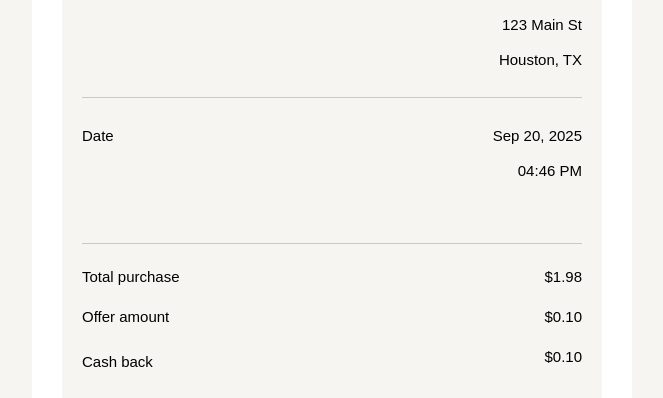
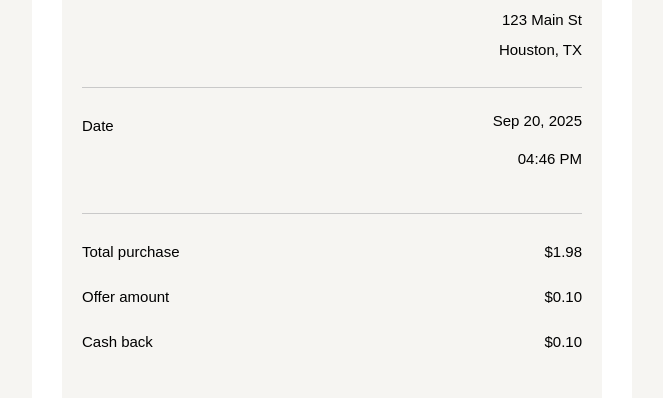
Before and after one commit to Millicenthere/Upside-Transactional-email, a plain HTML site: page index.html in a window 1280 px wide. Shown: the part 690-1088 px from the top of the page, without its empty margins (308-971 px from the left). Drawn offline with Linux system fonts and the light colour scheme.

Commit message:
fixed transaction to tr-td-td-tr

```diff
--- a/index.html
+++ b/index.html
@@ -190,6 +190,7 @@
       </table>
     </div>
     <!--[if mso | IE]></td></tr></table><table align="center" border="0" cellpadding="0" cellspacing="0" class="" role="presentation" style="width:600px;" width="600" bgcolor="#2a8460" ><tr><td style="line-height:0px;font-size:0px;mso-line-height-rule:exactly;"><![endif]-->
+      <!-- Hero -->
     <div style="background:#2a8460;background-color:#2a8460;margin:0px auto;max-width:600px;">
       <table align="center" border="0" cellpadding="0" cellspacing="0" role="presentation" style="background:#2a8460;background-color:#2a8460;width:100%;">
         <tbody>
@@ -253,6 +254,7 @@
     <!-- Middle Section-->
     <!--[if mso | IE]><table align="center" border="0" cellpadding="0" cellspacing="0" class="" role="presentation" style="width:600px;" width="600" bgcolor="#ffffff" ><tr><td style="line-height:0px;font-size:0px;mso-line-height-rule:exactly;"><![endif]-->
     <div style="background:#ffffff;background-color:#ffffff;margin:0px auto;max-width:600px;">
+      <!--Main content-->
       <table align="center" border="0" cellpadding="0" cellspacing="0" role="presentation" style="background:#ffffff;background-color:#ffffff;width:100%;">
         <tbody>
           <tr>
@@ -298,21 +300,41 @@
     </div>
     <!--[if mso | IE]></td></tr></table><table align="center" border="0" cellpadding="0" cellspacing="0" class="" role="presentation" style="width:600px;" width="600" bgcolor="#ffffff" ><tr><td style="line-height:0px;font-size:0px;mso-line-height-rule:exactly;"><![endif]-->
     <div style="background:#ffffff;background-color:#ffffff;margin:0px auto;max-width:600px;">
+      <!--trasaction info-->
       <table align="center" border="0" cellpadding="0" cellspacing="0" role="presentation" style="background:#ffffff;background-color:#ffffff;width:100%;">
         <tbody>
           <tr>
-            <td style="direction:ltr;font-size:0px;padding:0 30px 0px 30px;text-align:center;">
+            <td style="font-size:0px;padding:0 30px 0px 30px">
               <!--[if mso | IE]><table role="presentation" border="0" cellpadding="0" cellspacing="0"><tr><td class="" style="vertical-align:top;width:270px;" ><![endif]-->
-              <div class="mj-column-per-50 mj-outlook-group-fix" style="font-size:0px;text-align:left;direction:ltr;display:inline-block;vertical-align:top;width:100%;">
+              <div style="font-size:0px;direction:ltr;display:inline-block;vertical-align:top;width:100%;">
                 <table border="0" cellpadding="0" cellspacing="0" role="presentation" width="100%">
                   <tbody>
                     <tr>
-                      <td style="background-color:#f6f5f2;vertical-align:top;padding:0px 0px 70px;">
+                      <td style="background-color:#f6f5f2;vertical-align:top;padding:0px 0px 0px;">
                         <table border="0" cellpadding="0" cellspacing="0" role="presentation" style="" width="100%">
                           <tbody>
                             <tr>
-                              <td align="left" style="font-size:0px;padding:0 20px 30px;word-break:break-word;">
+                              <td align="left" style="font-size:0px;padding:0 20px 15px;">
                                 <div style="font-family:Arial, sans-serif;font-size:15px;font-weight:normal;line-height:1;text-align:left;color:black;">Location</div>
+                              </td>
+                               <td align="right" style="font-size:0px;padding:0 20px 15px;">
+                                <div style="font-family:Arial, sans-serif;font-size:15px;font-weight:normal;line-height:1;text-align:right;color:black;">Valero + Circle K</div>
+                              </td>
+                            </tr>
+                            <tr>
+                              <td align="left" style="font-size:0px;padding:0 20px 30px;">
+                                <div style="font-family:Arial, sans-serif;font-size:15px;font-weight:normal;line-height:1;text-align:left;color:black;"></div>
+                              </td>
+                               <td align="right" style="font-size:0px;padding:0 20px 15px;">
+                                <div style="font-family:Arial, sans-serif;font-size:15px;font-weight:normal;line-height:1;text-align:right;color:black;">123 Main St</div>
+                              </td>
+                            </tr>
+                            <tr>
+                              <td align="left" style="font-size:0px;padding:0 20px 30px;">
+                                <div style="font-family:Arial, sans-serif;font-size:15px;font-weight:normal;line-height:1;text-align:left;color:black;"></div>
+                              </td>
+                               <td align="right" style="font-size:0px;padding:0 20px 30px;">
+                                <div style="font-family:Arial, sans-serif;font-size:15px;font-weight:normal;line-height:1;text-align:right;color:black;">Houston, TX</div>
                               </td>
                             </tr>
                           </tbody>
@@ -323,37 +345,7 @@
                 </table>
               </div>
               <!--[if mso | IE]></td><td class="" style="vertical-align:top;width:270px;" ><![endif]-->
-              <div class="mj-column-per-50 mj-outlook-group-fix" style="font-size:0px;text-align:left;direction:ltr;display:inline-block;vertical-align:top;width:100%;">
-                <table border="0" cellpadding="0" cellspacing="0" role="presentation" width="100%">
-                  <tbody>
-                    <tr>
-                      <td style="background-color:#f6f5f2;vertical-align:top;padding:0px 0px 0px;">
-                        <table border="0" cellpadding="0" cellspacing="0" role="presentation" style="" width="100%">
-                          <tbody>
-                            <tr>
-                              <td align="right" style="font-size:0px;padding:0 20px 0px;word-break:break-word;">
-                                <div style="font-family:Arial, sans-serif;font-size:15px;font-weight:normal;line-height:1;text-align:right;color:black;">Valero + Circle K</div>
-                              </td>
-                            </tr>
-                            <tr>
-                              <td align="right" style="font-size:0px;padding:20px 20px 20px;word-break:break-word;">
-                                <div style="font-family:Arial, sans-serif;font-size:15px;font-weight:normal;line-height:1;text-align:right;color:black;">123 Main St</div>
-                              </td>
-                            </tr>
-                            <tr>
-                              <td align="right" style="font-size:0px;padding:0 20px 30px;word-break:break-word;">
-                                <div style="font-family:Arial, sans-serif;font-size:15px;font-weight:normal;line-height:1;text-align:right;color:black;">Houston, TX</div>
-                              </td>
-                            </tr>
-                          </tbody>
-                        </table>
-                      </td>
-                    </tr>
-                  </tbody>
-                </table>
-              </div>
-              <!--[if mso | IE]></td></tr></table><![endif]-->
-            </td>
+           </td>
           </tr>
         </tbody>
       </table>
@@ -365,7 +357,7 @@
           <tr>
             <td style="direction:ltr;font-size:0px;padding:0 30px 0px 30px;text-align:center;">
               <!--[if mso | IE]><table role="presentation" border="0" cellpadding="0" cellspacing="0"><tr><td class="" style="vertical-align:top;width:540px;" ><![endif]-->
-              <div class="mj-column-per-100 mj-outlook-group-fix" style="font-size:0px;text-align:left;direction:ltr;display:inline-block;vertical-align:top;width:100%;">
+              <div style="font-size:0px;direction:ltr;display:inline-block;vertical-align:top;width:100%;">
                 <table border="0" cellpadding="0" cellspacing="0" role="presentation" width="100%">
                   <tbody>
                     <tr>
@@ -400,16 +392,27 @@
           <tr>
             <td style="direction:ltr;font-size:0px;padding:0 30px 0px 30px;text-align:center;">
               <!--[if mso | IE]><table role="presentation" border="0" cellpadding="0" cellspacing="0"><tr><td class="" style="vertical-align:top;width:270px;" ><![endif]-->
-              <div class="mj-column-per-50 mj-outlook-group-fix" style="font-size:0px;text-align:left;direction:ltr;display:inline-block;vertical-align:top;width:100%;">
+              <div style="font-size:0px;text-align:left;direction:ltr;display:inline-block;vertical-align:top;width:100%;">
                 <table border="0" cellpadding="0" cellspacing="0" role="presentation" width="100%">
                   <tbody>
                     <tr>
-                      <td style="background-color:#f6f5f2;vertical-align:top;padding:0px 0px 70px;">
+                      <td style="background-color:#f6f5f2;vertical-align:top;padding:0px 0px 40px;">
                         <table border="0" cellpadding="0" cellspacing="0" role="presentation" style="" width="100%">
                           <tbody>
                             <tr>
+                              <td align="left" style="font-size:0px;padding:10px 20px 0px;word-break:break-word;">
+                                <div style="font-family:Arial, sans-serif;font-size:15px;font-weight:normal;line-height:1;text-align:left;color:black;">Date</div>
+                              </td>
+                                <td align="right" style="font-size:0px;padding:0px 20px 0px;word-break:break-word;">
+                                <div style="font-family:Arial, sans-serif;font-size:15px;font-weight:normal;line-height:1;text-align:right;color:black;">Sep 20, 2025</div>
+                              </td>
+                            </tr>
+                            <tr>
                               <td align="left" style="font-size:0px;padding:10px 20px 30px;word-break:break-word;">
-                                <div style="font-family:Arial, sans-serif;font-size:15px;font-weight:normal;line-height:1;text-align:left;color:black;">Date</div>
+                                <div style="font-family:Arial, sans-serif;font-size:15px;font-weight:normal;line-height:1;text-align:left;color:black;"></div>
+                              </td>
+                              <td align="right" style="font-size:0px;padding:10px 20px 0px;word-break:break-word;">
+                                <div style="font-family:Arial, sans-serif;font-size:15px;font-weight:normal;line-height:1;text-align:right;color:black;">04:46 PM</div>
                               </td>
                             </tr>
                           </tbody>
@@ -420,30 +423,6 @@
                 </table>
               </div>
               <!--[if mso | IE]></td><td class="" style="vertical-align:top;width:270px;" ><![endif]-->
-              <div class="mj-column-per-50 mj-outlook-group-fix" style="font-size:0px;text-align:left;direction:ltr;display:inline-block;vertical-align:top;width:100%;">
-                <table border="0" cellpadding="0" cellspacing="0" role="presentation" width="100%">
-                  <tbody>
-                    <tr>
-                      <td style="background-color:#f6f5f2;vertical-align:top;padding:0px 0px 45px;">
-                        <table border="0" cellpadding="0" cellspacing="0" role="presentation" style="" width="100%">
-                          <tbody>
-                            <tr>
-                              <td align="right" style="font-size:0px;padding:10px 20px 0px;word-break:break-word;">
-                                <div style="font-family:Arial, sans-serif;font-size:15px;font-weight:normal;line-height:1;text-align:right;color:black;">Sep 20, 2025</div>
-                              </td>
-                            </tr>
-                            <tr>
-                              <td align="right" style="font-size:0px;padding:20px 20px 20px;word-break:break-word;">
-                                <div style="font-family:Arial, sans-serif;font-size:15px;font-weight:normal;line-height:1;text-align:right;color:black;">04:46 PM</div>
-                              </td>
-                            </tr>
-                          </tbody>
-                        </table>
-                      </td>
-                    </tr>
-                  </tbody>
-                </table>
-              </div>
               <!--[if mso | IE]></td></tr></table><![endif]-->
             </td>
           </tr>
@@ -465,7 +444,7 @@
                         <table border="0" cellpadding="0" cellspacing="0" role="presentation" style="" width="100%">
                           <tbody>
                             <tr>
-                              <td align="center" style="font-size:0px;padding:0px 20px 20px 20px;word-break:break-word;">
+                              <td align="center" style="font-size:0px;padding:0px 20px 20px 20px;">
                                 <p style="border-top:solid 1px #c9c9c9;font-size:1px;margin:0px auto;width:100%;">
                                 </p>
                                 <!--[if mso | IE]><table align="center" border="0" cellpadding="0" cellspacing="0" style="border-top:solid 1px #c9c9c9;font-size:1px;margin:0px auto;width:500px;" role="presentation" width="500px" ><tr><td style="height:0;line-height:0;"> &nbsp;
@@ -492,26 +471,35 @@
           <tr>
             <td style="direction:ltr;font-size:0px;padding:0 30px 0px 30px;text-align:center;">
               <!--[if mso | IE]><table role="presentation" border="0" cellpadding="0" cellspacing="0"><tr><td class="" style="vertical-align:top;width:270px;" ><![endif]-->
-              <div class="mj-column-per-50 mj-outlook-group-fix" style="font-size:0px;text-align:left;direction:ltr;display:inline-block;vertical-align:top;width:100%;">
+              <div style="font-size:0px;text-align:left;direction:ltr;display:inline-block;vertical-align:top;width:100%;">
                 <table border="0" cellpadding="0" cellspacing="0" role="presentation" width="100%">
                   <tbody>
                     <tr>
-                      <td style="background-color:#f6f5f2;vertical-align:top;padding:0px 0px 20px;">
+                      <td style="background-color:#f6f5f2;vertical-align:top;padding:0px 0px 40px;">
                         <table border="0" cellpadding="0" cellspacing="0" role="presentation" style="" width="100%">
                           <tbody>
                             <tr>
-                              <td align="left" style="font-size:0px;padding:5px 20px 25px;word-break:break-word;">
+                              <td align="left" style="font-size:0px;padding:10px 20px 20px;">
                                 <div style="font-family:Arial, sans-serif;font-size:15px;font-weight:normal;line-height:1;text-align:left;color:black;">Total purchase</div>
+                              </td>
+                              <td align="right" style="font-size:0px;padding:10px 20px 20px;">
+                                <div style="font-family:Arial, sans-serif;font-size:15px;font-weight:normal;line-height:1;text-align:right;color:black;">$1.98</div>
                               </td>
                             </tr>
                             <tr>
-                              <td align="left" style="font-size:0px;padding:0 20px 30px;word-break:break-word;">
+                              <td align="left" style="font-size:0px;padding:10px 20px 20px;word-break:break-word;">
                                 <div style="font-family:Arial, sans-serif;font-size:15px;font-weight:normal;line-height:1;text-align:left;color:black;">Offer amount</div>
+                              </td>
+                              <td align="right" style="font-size:0px;padding:10px 20px 20px;word-break:break-word;">
+                                <div style="font-family:Arial, sans-serif;font-size:15px;font-weight:normal;line-height:1;text-align:right;color:black;">$0.10</div>
                               </td>
                             </tr>
                             <tr>
-                              <td align="left" style="font-size:0px;padding:0 20px 15px;word-break:break-word;">
+                              <td align="left" style="font-size:0px;padding:10px 20px 20px;word-break:break-word;">
                                 <div style="font-family:Arial, sans-serif;font-size:15px;font-weight:normal;line-height:1;text-align:left;color:black;">Cash back</div>
+                              </td>
+                              <td align="right" style="font-size:0px;padding:10px 20px 20px;word-break:break-word;">
+                                <div style="font-family:Arial, sans-serif;font-size:15px;font-weight:normal;line-height:1;text-align:right;color:black;">$0.10</div>
                               </td>
                             </tr>
                           </tbody>
@@ -522,35 +510,6 @@
                 </table>
               </div>
               <!--[if mso | IE]></td><td class="" style="vertical-align:top;width:270px;" ><![endif]-->
-              <div class="mj-column-per-50 mj-outlook-group-fix" style="font-size:0px;text-align:left;direction:ltr;display:inline-block;vertical-align:top;width:100%;">
-                <table border="0" cellpadding="0" cellspacing="0" role="presentation" width="100%">
-                  <tbody>
-                    <tr>
-                      <td style="background-color:#f6f5f2;vertical-align:top;padding:0px 0px 0px;">
-                        <table border="0" cellpadding="0" cellspacing="0" role="presentation" style="" width="100%">
-                          <tbody>
-                            <tr>
-                              <td align="right" style="font-size:0px;padding:5px 20px 20px;word-break:break-word;">
-                                <div style="font-family:Arial, sans-serif;font-size:15px;font-weight:normal;line-height:1;text-align:right;color:black;">$1.98</div>
-                              </td>
-                            </tr>
-                            <tr>
-                              <td align="right" style="font-size:0px;padding:5px 20px 20px;word-break:break-word;">
-                                <div style="font-family:Arial, sans-serif;font-size:15px;font-weight:normal;line-height:1;text-align:right;color:black;">$0.10</div>
-                              </td>
-                            </tr>
-                            <tr>
-                              <td align="right" style="font-size:0px;padding:5px 20px 40px;word-break:break-word;">
-                                <div style="font-family:Arial, sans-serif;font-size:15px;font-weight:normal;line-height:1;text-align:right;color:black;">$0.10</div>
-                              </td>
-                            </tr>
-                          </tbody>
-                        </table>
-                      </td>
-                    </tr>
-                  </tbody>
-                </table>
-              </div>
               <!--[if mso | IE]></td></tr></table><![endif]-->
             </td>
           </tr>
```
